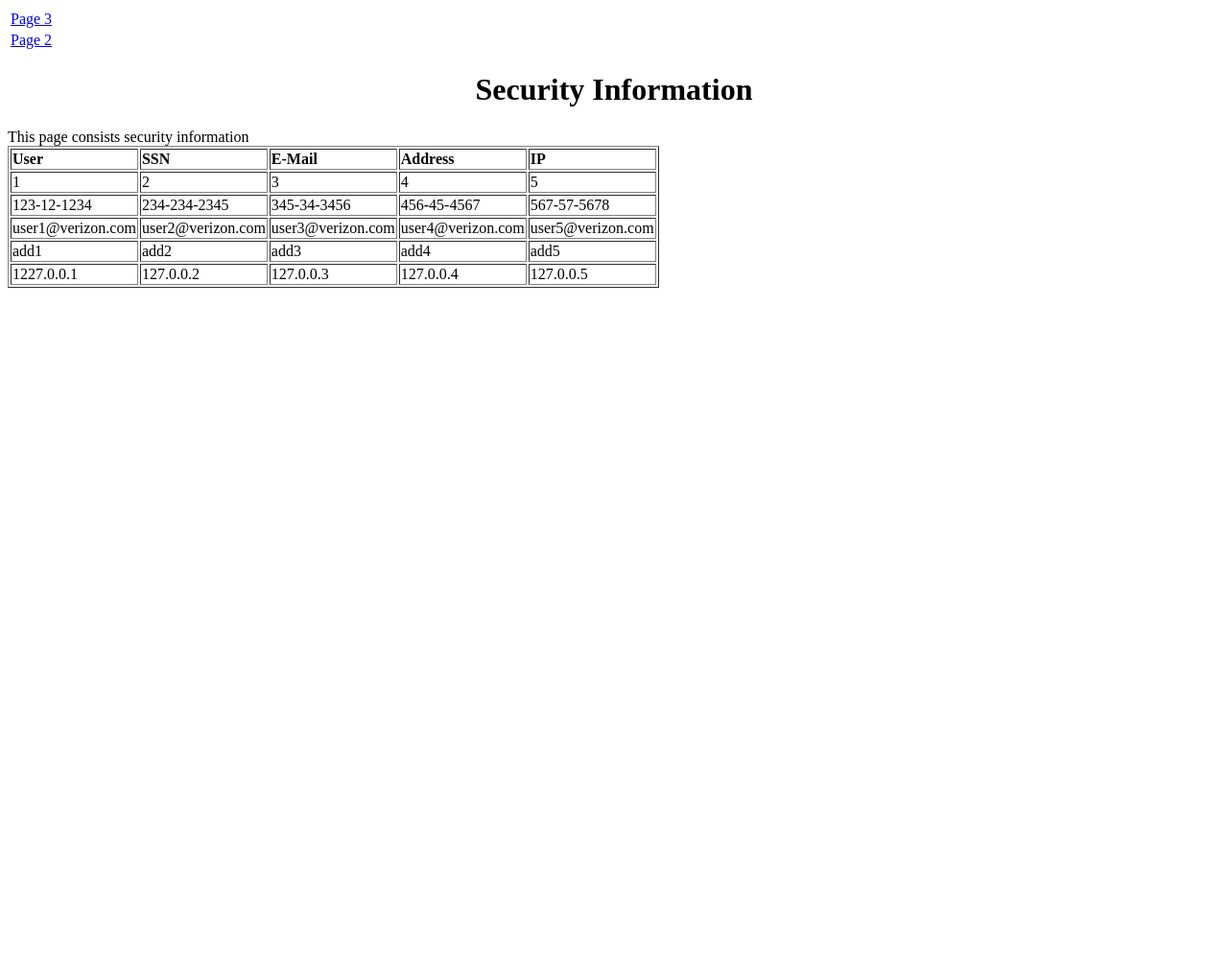
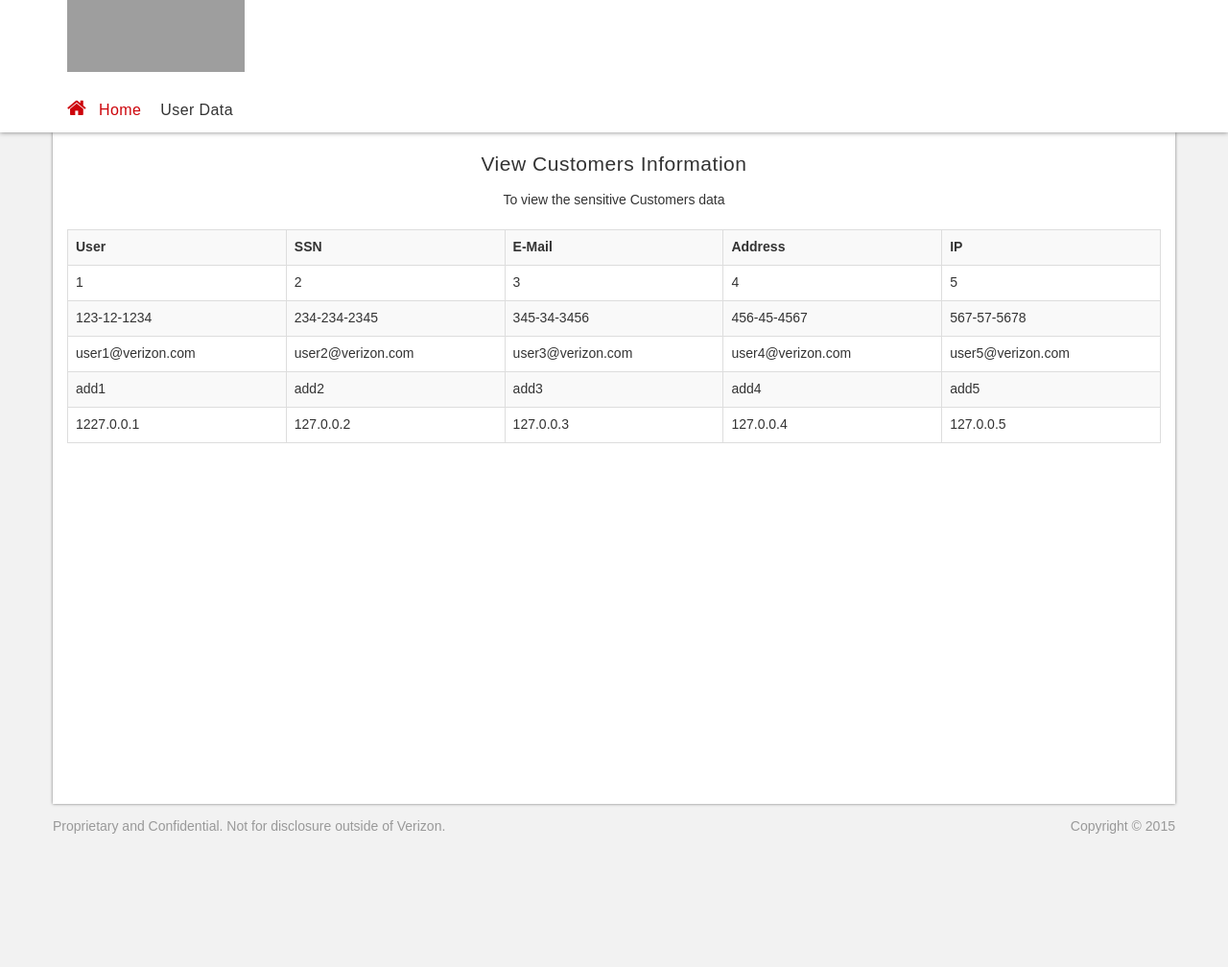
Before and after one commit to mrvelamuri/vzsample, a PHP site: page / in a window 1280 px wide. Shown: the whole page at 96% size. Before the commit the page ends 300 px from the top, so only its background shows below. Run offline with PHP 8.4, Linux system fonts and the light colour scheme; some web fonts are replaced; grey boxes are pictures that could not be loaded.

Commit message:
Template related modifications

```diff
--- a/index.php
+++ b/index.php
@@ -1,19 +1,10 @@
-<html>
-<head>
-<title>Security Information</title>
-</head>
-<body>
+<?php
+$selected_page = "index";
+require_once "header.php";
+?>
 
-
-
-
-
-<table>
-	<tr><td> <a href="/page3.php">Page 3</a></td></tr>
-	<tr><td> <a href="/page2.php">Page 2</a></td></tr>
-</table>
-<center><h1>Security Information</h1></center>
-This page consists security information
+<center><h1>View Customers Information</h1></center>
+<p style="text-align: center">To view the sensitive Customers data</p>
 <?php
 $data = array(
 	'User' => array(1, 2, 3, 4, 5),
@@ -52,9 +43,11 @@ foreach ($data as $key => $values) {
 	$body .= "</tr>";
 }
 ?>
-<table border=1>
+<table border=1  class="table table-rwd table-bordered table-striped">
 <tr><?=$head?></tr>
 <?=$body?>
 </table>
-</body>
-</html>
+
+<?php
+require_once "footer.php";
+?>
```
Also changed, not shown: page3.php (+11 -10 lines).
